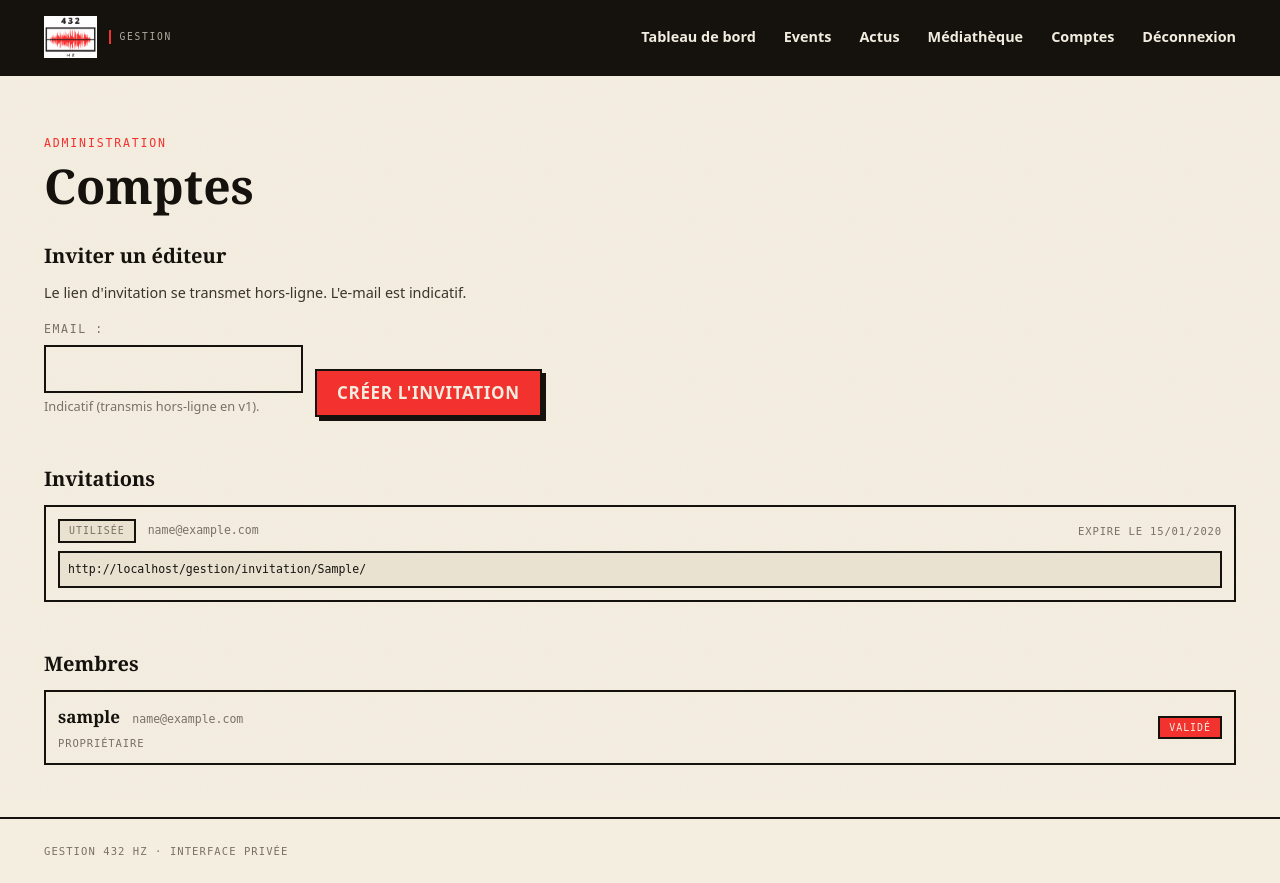
After one commit to NicoWithManyO/432HZ, a Django app: page /gestion/comptes/ in a window 1280 px wide. The commit adds this page. Run offline with Django 5.2, Linux system fonts and the light colour scheme; a user stored in the database is signed in; tables that the repository leaves empty hold one stand-in row (values such as "Sample post"); style sheets or scripts are compiled from the project's sources; some libraries are stand-ins or nearby versions; some web fonts are replaced.

Commit message:
ajout: comptes & invitations owner (hub, régénération, validation éditeurs)

```diff
--- a/apps/accounts/models.py
+++ b/apps/accounts/models.py
@@ -83,6 +83,14 @@ class Invitation(UUIDModel):
     def is_valid(self):
         return not self.is_used and not self.is_expired
 
+    def regenerate(self):
+        """Réémet un jeton neuf et repousse l'expiration. Ne touche jamais à
+        `used_at` : une invitation à usage unique consommée le reste (sinon le lien
+        rouvrirait la création d'un nouveau compte)."""
+        self.token = _default_token()
+        self.expires_at = _default_expiry()
+        self.save(update_fields=["token", "expires_at"])
+
 
 class EditLock(UUIDModel):
     """Verrou d'édition pessimiste (confort) : actif tant que le heartbeat est récent."""
--- a/apps/gestion/forms.py
+++ b/apps/gestion/forms.py
@@ -1,5 +1,6 @@
 from django import forms
 
+from apps.accounts.models import Invitation
 from apps.events.models import Event
 from apps.news.models import News
 
@@ -44,6 +45,15 @@ class EventForm(forms.ModelForm):
         return clean_html(self.cleaned_data["description"])
 
 
+class InvitationForm(forms.ModelForm):
+    """Création d'une invitation. L'e-mail est purement indicatif (le lien est
+    transmis hors-ligne en v1) ; le jeton est généré par le modèle."""
+
+    class Meta:
+        model = Invitation
+        fields = ["email"]
+
+
 class NewsForm(forms.ModelForm):
     """Saisie d'une actu. Comme l'event : statut piloté hors formulaire,
     galerie ordonnée traitée à part."""
--- a/apps/gestion/urls.py
+++ b/apps/gestion/urls.py
@@ -37,4 +37,16 @@ urlpatterns = [
     path("actus/<uuid:pk>/supprimer/", views.NewsDeleteView.as_view(), name="news-delete"),
     path("actus/<uuid:pk>/publier/", views.NewsPublishView.as_view(), name="news-publish"),
     path("actus/<uuid:pk>/depublier/", views.NewsUnpublishView.as_view(), name="news-unpublish"),
+    # Comptes & invitations (owner)
+    path("comptes/", views.AccountListView.as_view(), name="accounts-list"),
+    path(
+        "comptes/invitations/<uuid:pk>/regenerer/",
+        views.InvitationRegenerateView.as_view(),
+        name="invitation-regenerate",
+    ),
+    path(
+        "comptes/profils/<int:pk>/validation/",
+        views.ProfileToggleValidationView.as_view(),
+        name="profile-toggle-validation",
+    ),
 ]
--- a/apps/gestion/views.py
+++ b/apps/gestion/views.py
@@ -10,10 +10,11 @@ from django.views.generic import (
     UpdateView,
 )
 
-from apps.accounts.permissions import ValidatedRequiredMixin
+from apps.accounts.models import Invitation, Profile
+from apps.accounts.permissions import OwnerRequiredMixin, ValidatedRequiredMixin
 from apps.common.models import DRAFT, PUBLISHED
 from apps.events.models import Event
-from apps.gestion.forms import EventForm, NewsForm
+from apps.gestion.forms import EventForm, InvitationForm, NewsForm
 from apps.media.forms import ImageMetaForm, ImageUploadForm
 from apps.media.models import Image
 from apps.news.models import News
@@ -172,3 +173,43 @@ class NewsUnpublishView(ValidatedRequiredMixin, View):
     def post(self, request, pk):
         get_object_or_404(News, pk=pk).unpublish()
         return redirect("gestion:news-list")
+
+
+# --- Comptes & invitations (owner) ---
+
+
+class AccountListView(OwnerRequiredMixin, CreateView):
+    """Hub comptes (owner) : crée des invitations et liste éditeurs + invitations."""
+
+    model = Invitation
+    form_class = InvitationForm
+    template_name = "gestion/accounts/list.html"
+    success_url = reverse_lazy("gestion:accounts-list")
+
+    def form_valid(self, form):
+        form.instance.created_by = self.request.user
+        return super().form_valid(form)
+
+    def get_context_data(self, **kwargs):
+        context = super().get_context_data(**kwargs)
+        context["profiles"] = Profile.objects.select_related("user").order_by(
+            "role", "user__username"
+        )
+        context["invitations"] = Invitation.objects.all()
+        return context
+
+
+class InvitationRegenerateView(OwnerRequiredMixin, View):
+    def post(self, request, pk):
+        get_object_or_404(Invitation, pk=pk).regenerate()
+        return redirect("gestion:accounts-list")
+
+
+class ProfileToggleValidationView(OwnerRequiredMixin, View):
+    def post(self, request, pk):
+        profile = get_object_or_404(Profile, pk=pk)
+        # Les owners restent toujours validés (anti-lockout) : seuls les éditeurs basculent.
+        if not profile.is_owner:
+            profile.is_validated = not profile.is_validated
+            profile.save(update_fields=["is_validated"])
+        return redirect("gestion:accounts-list")
--- /dev/null
+++ b/templates/gestion/accounts/list.html
@@ -0,0 +1,76 @@
+{% extends "gestion/base_gestion.html" %}
+
+{% block title %}Comptes · Gestion 432 Hz{% endblock %}
+
+{% block gestion %}
+<span class="font-mono uppercase tracking-[.16em] text-[.72rem] text-red">Administration</span>
+<h1 class="font-display font-black text-[clamp(2rem,5vw,3rem)] leading-none mt-2 mb-8">Comptes</h1>
+
+{# --- Inviter un éditeur --- #}
+<section class="mb-12">
+  <h2 class="font-display font-bold text-xl mb-3">Inviter un éditeur</h2>
+  <p class="text-ink-soft text-[.9rem] mb-4">Le lien d'invitation se transmet hors-ligne. L'e-mail est indicatif.</p>
+  <form method="post" class="gestion-form flex items-end gap-3 flex-wrap">
+    {% csrf_token %}
+    {{ form.as_p }}
+    <button type="submit" class="btn btn--red">Créer l'invitation</button>
+  </form>
+</section>
+
+{# --- Invitations --- #}
+<section class="mb-12">
+  <h2 class="font-display font-bold text-xl mb-3">Invitations</h2>
+  {% if invitations %}
+  <div class="border-2 border-ink divide-y-2 divide-ink">
+    {% for inv in invitations %}
+    <div class="p-3 flex flex-col gap-2">
+      <div class="flex items-center gap-3 flex-wrap">
+        {% if inv.is_valid %}
+        <span class="badge badge--published">Valable</span>
+        {% elif inv.is_used %}
+        <span class="badge badge--draft">Utilisée</span>
+        {% else %}
+        <span class="badge badge--draft">Expirée</span>
+        {% endif %}
+        {% if inv.email %}<span class="font-mono text-[.72rem] text-muted">{{ inv.email }}</span>{% endif %}
+        <span class="font-mono text-[.66rem] uppercase tracking-[.08em] text-muted ml-auto">expire le {{ inv.expires_at|date:"d/m/Y" }}</span>
+        {% if not inv.is_used %}
+        <form method="post" action="{% url 'gestion:invitation-regenerate' inv.pk %}">{% csrf_token %}<button class="nav-link text-[.8rem]">Régénérer</button></form>
+        {% endif %}
+      </div>
+      <code class="block bg-paper-2 border-2 border-ink p-2 font-mono text-[.72rem] break-all select-all">{{ request.scheme }}://{{ request.get_host }}{% url 'gestion:accept-invitation' inv.token %}</code>
+    </div>
+    {% endfor %}
+  </div>
+  {% else %}
+  <p class="text-ink-soft">Aucune invitation pour l'instant.</p>
+  {% endif %}
+</section>
+
+{# --- Éditeurs --- #}
+<section>
+  <h2 class="font-display font-bold text-xl mb-3">Membres</h2>
+  <div class="border-2 border-ink divide-y-2 divide-ink">
+    {% for profile in profiles %}
+    <div class="flex items-center gap-4 p-3 flex-wrap">
+      <div class="min-w-0 flex-1">
+        <span class="font-display font-bold">{{ profile.user.username }}</span>
+        {% if profile.user.email %}<span class="font-mono text-[.72rem] text-muted ml-2">{{ profile.user.email }}</span>{% endif %}
+        <div class="font-mono text-[.66rem] uppercase tracking-[.08em] text-muted mt-1">{{ profile.get_role_display }}</div>
+      </div>
+      {% if profile.is_validated %}
+      <span class="badge badge--published">Validé</span>
+      {% else %}
+      <span class="badge badge--draft">En attente</span>
+      {% endif %}
+      {% if not profile.is_owner %}
+      <form method="post" action="{% url 'gestion:profile-toggle-validation' profile.pk %}">
+        {% csrf_token %}
+        <button class="nav-link text-[.8rem]">{% if profile.is_validated %}Suspendre{% else %}Valider{% endif %}</button>
+      </form>
+      {% endif %}
+    </div>
+    {% endfor %}
+  </div>
+</section>
+{% endblock %}
--- a/templates/gestion/base_gestion.html
+++ b/templates/gestion/base_gestion.html
@@ -21,7 +21,9 @@
       <a class="nav-link" href="{% url 'gestion:event-list' %}">Events</a>
       <a class="nav-link" href="{% url 'gestion:news-list' %}">Actus</a>
       <a class="nav-link" href="{% url 'gestion:media-list' %}">Médiathèque</a>
-      {# Comptes : ajouté en P2.4 (owner only). #}
+      {% if user.profile.is_owner %}
+      <a class="nav-link" href="{% url 'gestion:accounts-list' %}">Comptes</a>
+      {% endif %}
       {% block gestion_nav %}{% endblock %}
       <form method="post" action="{% url 'gestion:logout' %}" class="inline">
         {% csrf_token %}
```
Also changed, not shown: apps/accounts/tests.py (+21 -0 lines), apps/gestion/tests.py (+63 -1 lines).
